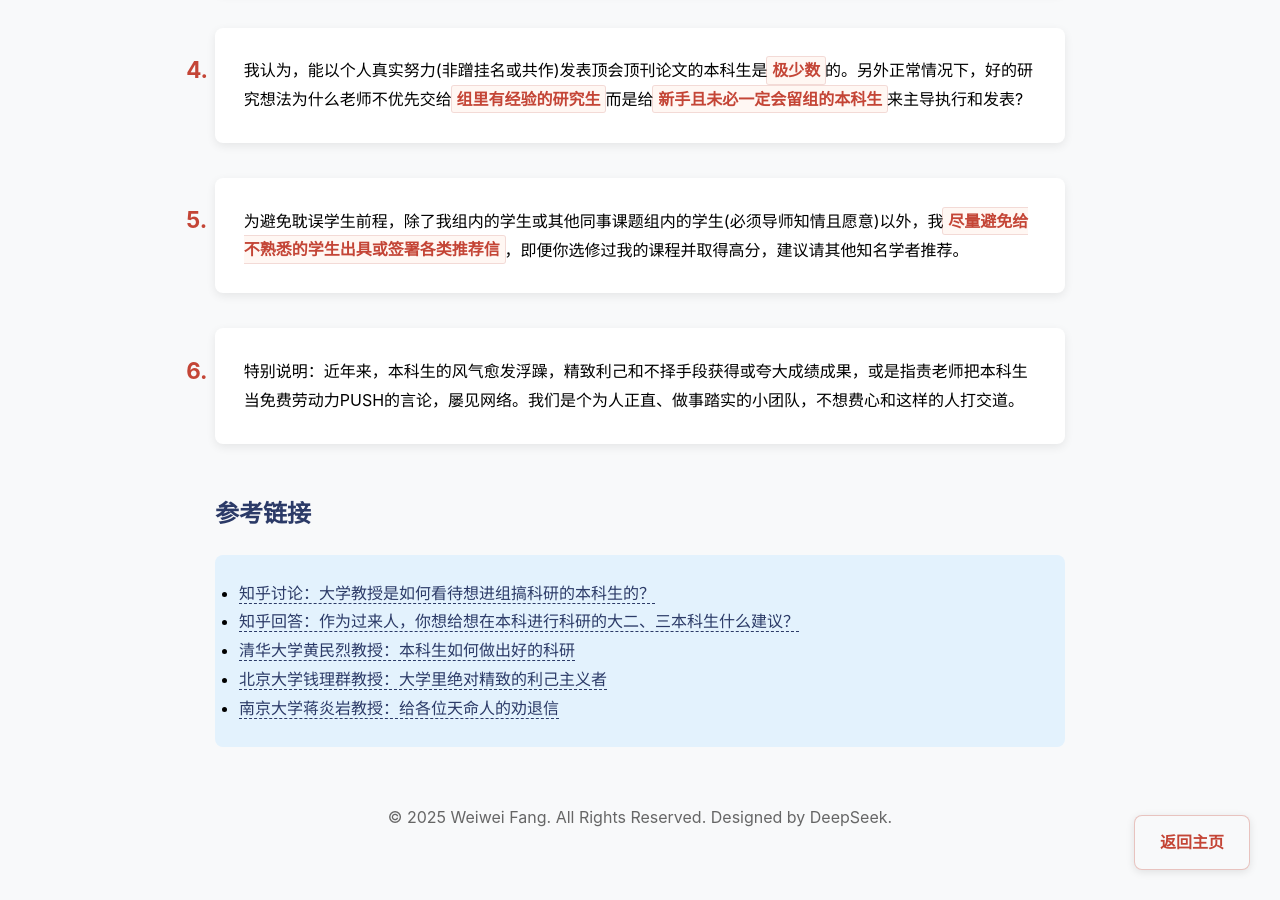
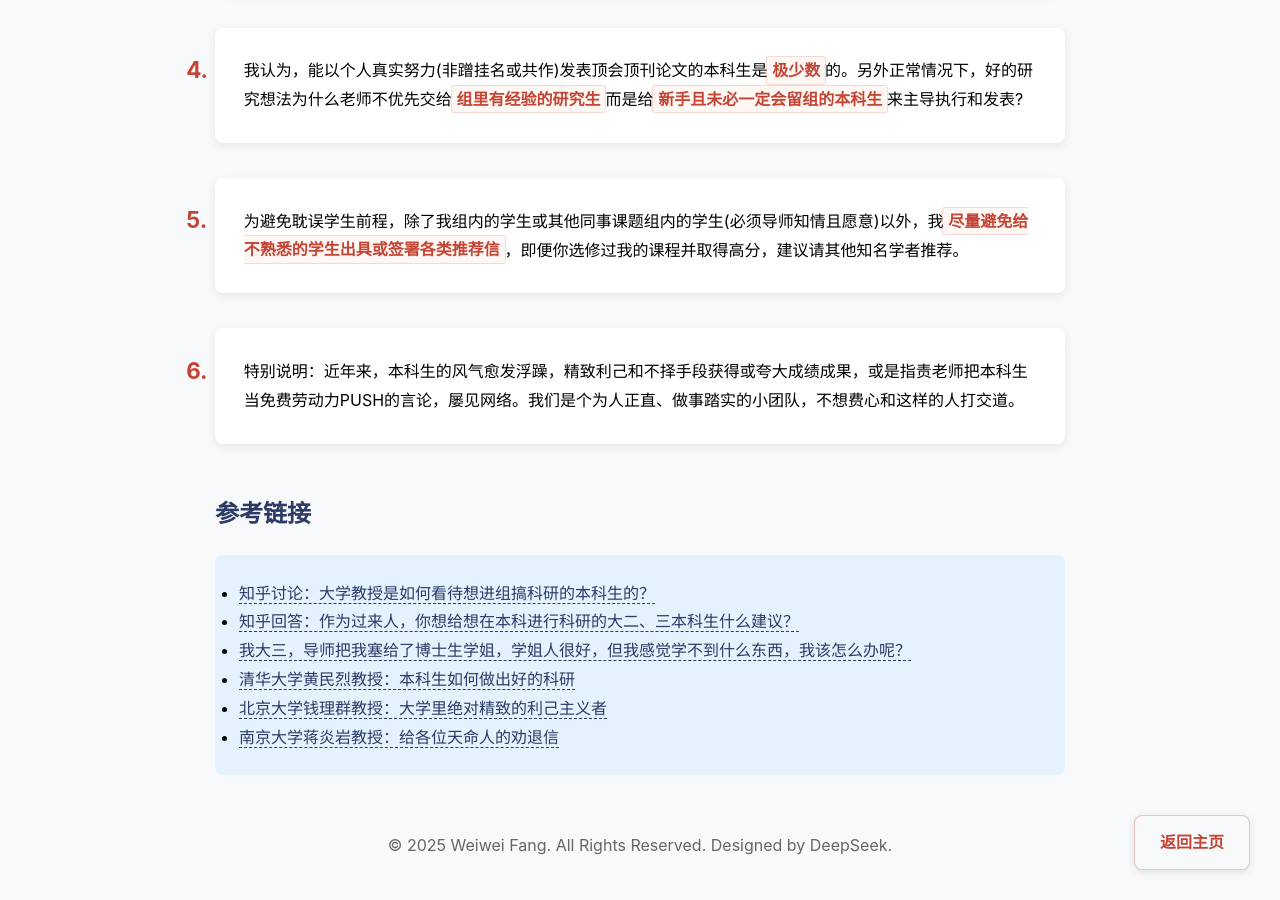
Before and after one commit to fangvv/Homepage, a Jekyll site: the page faq.html, which Jekyll copies as it is, in a window 1280 px wide and 900 px high, scrolled down 806 px. Built offline with Jekyll 4.4.1, drawn with Linux system fonts in a browser that asks for light colours; comment, search, counter and statistics services are not loaded; before the commit the page ends 1677 px from its top, so only the background shows below that.

Commit message:
a good zhihu answer

```diff
--- a/faq.html
+++ b/faq.html
@@ -112,6 +112,7 @@ strong:hover {
     <ul style="background:#E3F2FD;padding:1.5rem;border-radius:8px">
         <li><a href="https://www.zhihu.com/question/475187560" target="_blank">知乎讨论：大学教授是如何看待想进组搞科研的本科生的？</a></li>
         <li><a href="https://www.zhihu.com/question/278197431/answer/2910447485" target="_blank">知乎回答：作为过来人，你想给想在本科进行科研的大二、三本科生什么建议？</a></li>
+        <li><a href="https://www.zhihu.com/question/2764739758/answer/25738779170" target="_blank">我大三，导师把我塞给了博士生学姐，学姐人很好，但我感觉学不到什么东西，我该怎么办呢？</a></li>
         <li><a href="https://fangvv.github.io/Homepage/undergraduate-res.pdf" target="_blank">清华大学黄民烈教授：本科生如何做出好的科研</a></li>
         <li><a href="https://zhuanlan.zhihu.com/p/200786141" target="_blank">北京大学钱理群教授：大学里绝对精致的利己主义者</a></li>
         <li><a href="https://jyywiki.cn/Letter.md" target="_blank">南京大学蒋炎岩教授：给各位天命人的劝退信</a></li>
```
